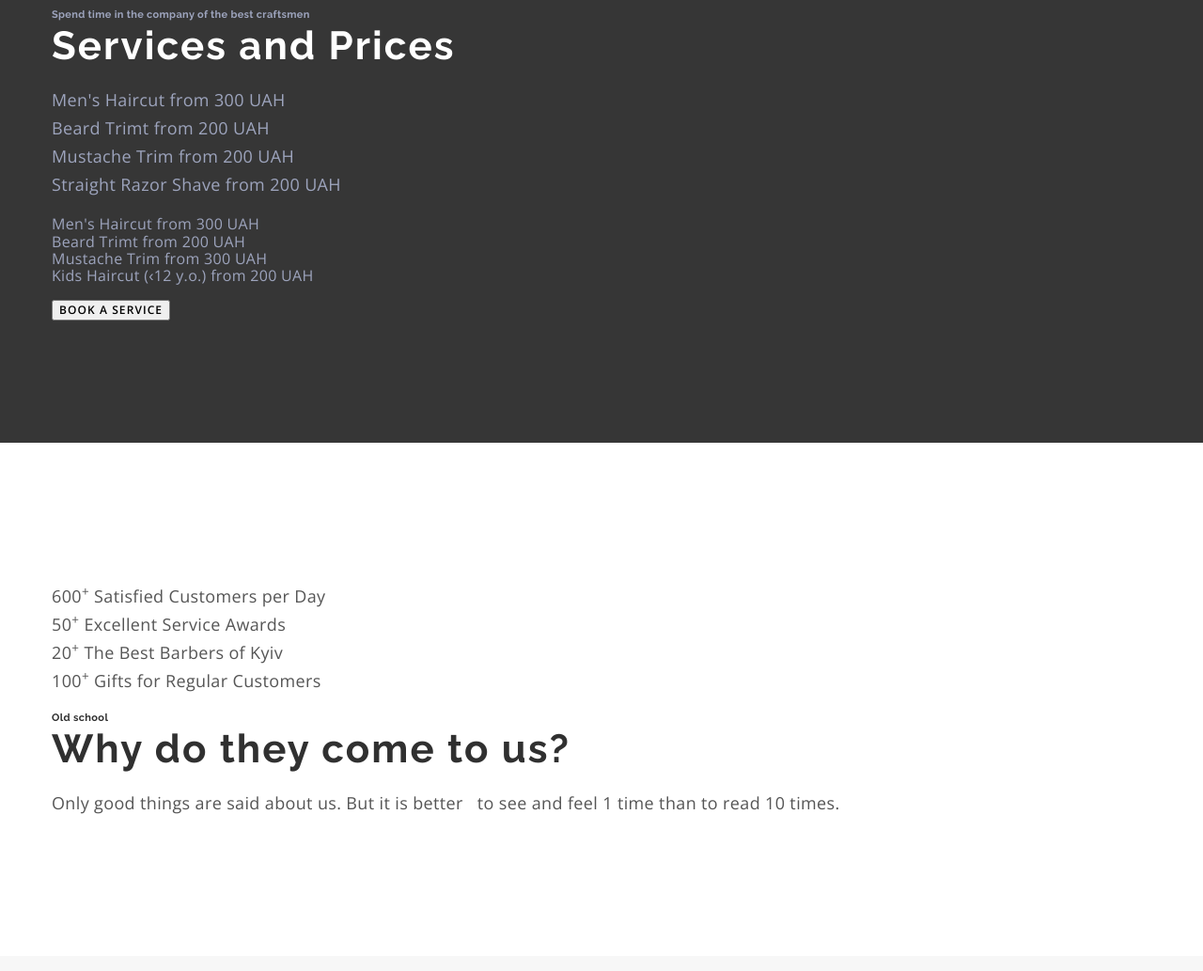
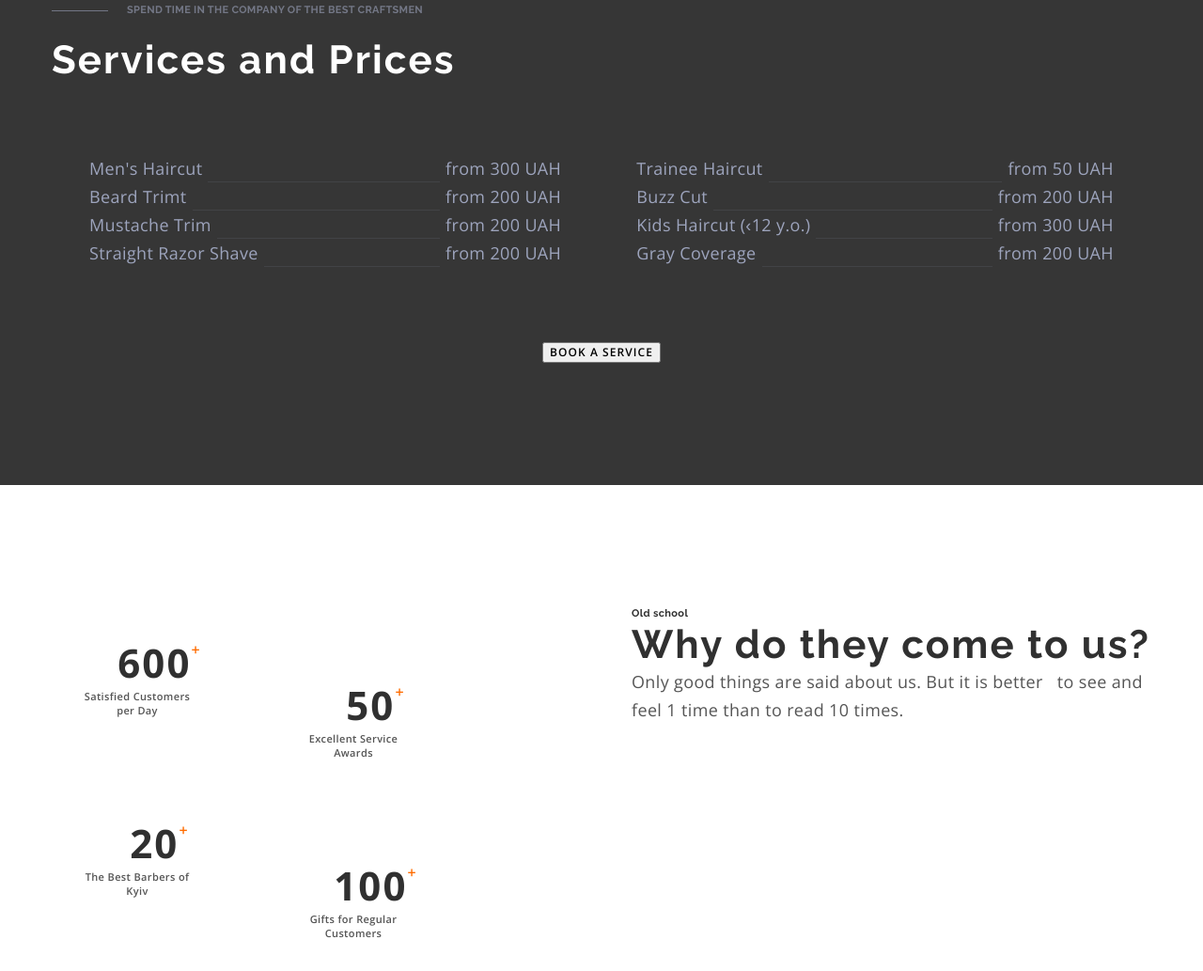
Before and after one commit to maresGoIT/barbershop, a plain HTML site: page index.html in a window 1280 px wide. Shown: the part 1500-2533 px from the top of the page at 94% size. Drawn offline with nearby package versions, Linux system fonts and the light colour scheme.

Commit message:
feat(layout) add padding

```diff
--- a/index.html
+++ b/index.html
@@ -13,12 +13,40 @@
     <link rel="stylesheet" href="./styles.css" />
   </head>
   <body>
+    <!-- Hero Section -->
+    <div class="container header-container">
+      <!-- Logo and Social Links -->
+      <aside class="global-aside">
+        <a href="index.html">
+          <img src="images/logo.svg" alt="Logo" />
+        </a>
+        <div class="global-aside-links">
+          <a
+            class="link social-link"
+            href="https://youtube.com"
+            target="_blank"
+            rel="nofollow noopener noreferrer"
+          >
+            Youtube
+          </a>
+          <a
+            class="link social-link"
+            href="https://instagram.com"
+            target="_blank"
+            rel="nofollow noopener noreferrer"
+          >
+            Instagram
+          </a>
+          <img class="global-aside-separator" src="images/header_section-divider.png" alt="|" />
+        </div>
+      </aside>
+
+      <div class="header-container-content">
         <!-- Header -->
         <header class="global-header">
-      <div class="container">
+          <div class="global-header-container">
             <nav class="main-navigation">
               <ul>
-            <li><a href="#">Logo</a></li>
                 <li><a href="/about.html" class="active">About</a></li>
                 <li><a href="/services.html">Services and Prices</a></li>
                 <li><a href="/barbers.html">Barbers</a></li>
@@ -29,58 +57,35 @@
                 <button class="button global-header-book-btn">BOOK A SERVICE</button>
               </div>
             </nav>
-        <!--
-      <aside class="global-header-aside">
-        <a href="index.html">
-          <img src="images/logo.svg" alt="Logo" />
-        </a>
-
-        <a
-          class="link social-link"
-          href="https://youtube.com"
-          target="_blank"
-          rel="nofollow noopener noreferrer"
-        >
-          Youtube
-        </a>
-        <a
-          class="link social-link active"
-          href="https://instagram.com"
-          target="_blank"
-          rel="nofollow noopener noreferrer"
-        >
-          Instagram
-        </a>
-        <img src="images/header_section-divider.png" alt="|" />
-      </aside>
-      --></div>
+          </div>
         </header>
 
-    <!-- Main Content -->
-    <main>
-      <!-- Hero Section -->
-      <section class="section hero-section">
-        <div class="container">
+        <section class="section global-header-content">
+          <div class="section-description">
             <div class="heading-with-dash">
-            <img src="images/landing-dash.png" alt="-" />
+              <img src="images/dash-light.png" alt="-" class="dash" />
               <h3>
                 <span>A hair salon for men in Kyiv</span>
               </h3>
             </div>
             <h1 class="hero-heading" title="BarberShop">BarberShop</h1>
-          <p class="section-sub-heading">
+            <p class="hero-sub-heading">
               We are experts in trendy men's haircuts. <br />
               We work quickly, carefully, and tastefully.
             </p>
+          </div>
           <div class="control-buttons">
             <button>Prev</button>
             <button>Next</button>
           </div>
+        </section>
       </div>
-      </section>
+    </div>
 
+    <!-- Main Content -->
+    <main>
       <!-- About -->
-      <section class="section section-with-light-bg">
+      <section class="section section--light about-section">
         <div class="container">
           <div class="section-with-two-columns">
             <div class="section-images">
@@ -88,8 +93,9 @@
               <img src="images/about_img2.png" alt="Frizer taie barba" />
             </div>
             <div>
+              <div class="section-description">
                 <div class="heading-with-dash">
-                <img src="images/about-line.png" alt="-" width="60px" height="1px" />
+                  <img src="images/dash-dark.png" alt="-" class="dash" />
                   <h3>About</h3>
                 </div>
                 <h2 class="section-heading">The Best Barbershop in Your City</h2>
@@ -103,6 +109,7 @@
                   that is always on the same wavelength with clients. Therefore, we are always ready
                   to improve everyone who comes to us!
                 </p>
+              </div>
               <button class="button">Book a service</button>
             </div>
           </div>
@@ -110,59 +117,98 @@
       </section>
 
       <!-- Services and Prices -->
-      <section class="section">
+      <section class="section section--dark prices-section">
         <div class="container">
+          <div class="section-description">
+            <div class="heading-with-dash">
+              <img src="images/dash-light.png" alt="-" class="dash" />
               <h3 class="section-sub-heading">Spend time in the company of the best craftsmen</h3>
+            </div>
             <h2>Services and Prices</h2>
-          <ul class="services-list">
+          </div>
+          <div class="prices">
+            <ul class="prices-list">
               <li>
                 <span>Men's Haircut</span>
+                <span class="prices-dash"></span>
+
                 <span>from 300 UAH </span>
               </li>
               <li>
                 <span>Beard Trimt</span>
+                <span class="prices-dash"></span>
+
                 <span>from 200 UAH</span>
               </li>
               <li>
                 <span>Mustache Trim</span>
+                <span class="prices-dash"></span>
+
                 <span>from 200 UAH</span>
               </li>
               <li>
                 <span>Straight Razor Shave</span>
+                <span class="prices-dash"></span>
+
                 <span>from 200 UAH</span>
               </li>
             </ul>
-          <ul>
+            <ul class="prices-list">
               <li>
-              <span>Men's Haircut</span>
-              <span>from 300 UAH </span>
+                <span>Trainee Haircut</span>
+                <span class="prices-dash"></span>
+
+                <span>from 50 UAH </span>
               </li>
               <li>
-              <span>Beard Trimt</span>
+                <span>Buzz Cut</span>
+                <span class="prices-dash"></span>
                 <span>from 200 UAH</span>
               </li>
               <li>
-              <span>Mustache Trim</span>
+                <span>Kids Haircut (&lsaquo;12 y.o.)</span>
+                <span class="prices-dash"></span>
+
                 <span>from 300 UAH</span>
               </li>
               <li>
-              <span>Kids Haircut (&lsaquo;12 y.o.)</span>
+                <span>Gray Coverage</span>
+                <span class="prices-dash"></span>
+
                 <span>from 200 UAH</span>
               </li>
             </ul>
+          </div>
+          <div class="centered-content">
             <button class="button">Book a service</button>
+          </div>
         </div>
       </section>
 
       <!-- Old school -->
-      <section class="section section-with-light-bg">
+      <section class="section section--light why-us-section">
         <div class="container">
-          <ul>
-            <li><span>600</span><sup>+</sup> <span>Satisfied Customers per Day </span></li>
-            <li><span>50</span><sup>+</sup> <span>Excellent Service Awards</span></li>
-            <li><span>20</span><sup>+</sup> <span>The Best Barbers of Kyiv</span></li>
-            <li><span>100</span><sup>+</sup> <span>Gifts for Regular Customers</span></li>
-          </ul>
+          <div class="section-with-two-columns">
+            <div>
+              <div class="why-us-list">
+                <div class="feature">
+                  <h3 class="feature-title">600<sup>+</sup></h3>
+                  <div class="feature-description">Satisfied Customers per Day</div>
+                </div>
+                <div class="feature">
+                  <h3 class="feature-title">50<sup>+</sup></h3>
+                  <div class="feature-description">Excellent Service Awards</div>
+                </div>
+                <div class="feature">
+                  <h3 class="feature-title">20<sup>+</sup></h3>
+                  <div class="feature-description">The Best Barbers of Kyiv</div>
+                </div>
+                <div class="feature">
+                  <h3 class="feature-title">100<sup>+</sup></h3>
+                  <div class="feature-description">Gifts for Regular Customers</div>
+                </div>
+              </div>
+            </div>
             <article>
               <h3>Old school</h3>
               <h2>Why do they come to us?</h2>
@@ -172,10 +218,11 @@
               </p>
             </article>
           </div>
+        </div>
       </section>
 
       <!-- Our Barbers -->
-      <section class="section section-with-light-bg section-with-gray-bg">
+      <section class="section section--light section-with-gray-bg">
         <div class="container">
           <h3 class="section-sub-heading">for true connoisseurs of the atmosphere</h3>
           <h2>Our Barbers</h2>
@@ -202,7 +249,7 @@
       </section>
 
       <!-- Motto -->
-      <section class="section section-with-light-bg">
+      <section class="section section--light">
         <div class="container">
           <h3 class="section-sub-heading">In Latin, "barba" means "beard"</h3>
           <ul>
--- a/reset.css
+++ b/reset.css
@@ -1,43 +1,69 @@
+/*
+  1. Use a more-intuitive box-sizing model.
+*/
+*,
+*::before,
+*::after {
+  box-sizing: border-box;
+}
+/*
+  2. Remove default margin
+*/
+* {
+  margin: 0;
+}
+/*
+  3. Allow percentage-based heights in the application
+*/
+html,
+body {
+  height: 100%;
+}
+/*
+  Typographic tweaks!
+  4. Add accessible line-height
+  5. Improve text rendering
+*/
+body {
+  line-height: 1.5;
+  -webkit-font-smoothing: antialiased;
+}
+/*
+  6. Improve media defaults
+*/
+img,
+picture,
+video,
+canvas,
+svg {
+  display: block;
+  max-width: 100%;
+}
+/*
+  7. Remove built-in form typography styles
+*/
+input,
+button,
+textarea,
+select {
+  font: inherit;
+}
+/*
+  8. Avoid text overflows
+*/
+p,
 h1,
 h2,
 h3,
 h4,
 h5,
 h6 {
-  margin: 0;
+  overflow-wrap: break-word;
 }
-
-html {
-  box-sizing: border-box;
+/*
+  9. Create a root stacking context
+*/
+#root,
+#__next {
+  isolation: isolate;
 }
-
-*,
-*::after,
-*::before {
-  box-sizing: inherit;
-}
-
-img {
-  display: block;
-  max-width: 100%;
-  height: auto;
-}
-
-address {
-  font-style: normal;
-}
-
-.link {
-  text-decoration: none;
-  color: inherit;
-}
-
-.list {
-  list-style: none;
-  padding: 0;
-  margin: 0;
-}
-
-ul {
-  padding-inline-start: 0;
-}
--- a/styles.css
+++ b/styles.css
@@ -3,12 +3,15 @@
 :root {
   --link-color: #ffffff;
   --text-active: #ff6c00;
+  --link-hover-color: #f0883e;
   --link-active-color: #ff6c00;
+  --link-social-color: #303030;
+  --link-social--hover-color: #ff6c00;
   --text-font-family: "Open Sans", sans-serif;
   --heading-font-family: "Raleway", sans-serif;
   --text-color: #9da4bd;
   --text-alternate-color: ##303030;
-  --subheading-color: #9da4bd;
+  --subheading-color: #9da4bd99;
   --heading-color: #ffffff;
   --heading-alternate-color: #303030;
 }
@@ -54,14 +57,44 @@ ul {
   text-transform: uppercase;
 }
 
-.global-header-aside {
+.global-aside {
   background: white;
+  display: flex;
+  flex-direction: column;
+  flex: 0 1 155px;
+  align-items: center;
+  justify-content: space-between;
+  padding: 55px;
+}
+
+.global-aside-links {
+  display: flex;
+  flex-direction: column;
+  align-items: center;
+}
+
+.global-aside-links > * {
+  margin-top: 40px;
+}
+
+.header-container {
+  background: #363636;
+  display: flex;
+}
+
+.header-container-content {
+  flex: 1 0 auto;
+  padding: 40px 55px 40px 100px;
+}
+
+img.dash {
+  width: 60px;
+  height: 1px;
 }
 
 /* Global Header */
 .global-header {
   background: #363636;
-  padding: 40px 55px 40px 100px;
 }
 
 .global-header a {
@@ -70,6 +103,11 @@ ul {
   line-height: 16px;
   font-weight: 600;
   text-decoration: none;
+}
+
+.section.global-header-content {
+  margin-top: 204px;
+  padding: 0;
 }
 
 .global-header-book-btn {
@@ -95,18 +133,29 @@ ul {
   letter-spacing: 0.1em;
 }
 
+.global-header .main-navigation .phone-number {
+  text-transform: uppercase;
+}
+
 .global-header a.active {
   color: var(--link-active-color);
 }
 
-.global-header a.social-link {
+.global-header a:hover,
+.global-header a:focus {
+  color: var(--link-hover-color);
+}
+
+a.social-link {
+  color: var(--link-social-color);
   font-size: 11px;
   line-height: 15px;
   letter-spacing: 0.2em;
 }
 
-.global-header .main-navigation .phone-number {
-  text-transform: uppercase;
+a.social-link:hover,
+a.social-link:focus {
+  color: var(--link-social--hover-color);
 }
 
 /* Section Generic */
@@ -144,7 +193,7 @@ ul {
 .section h3 {
   font-size: 11px;
   line-height: 14.98px;
-  color: var(--text-color);
+  color: var(--subheading-color);
 }
 
 .section h1,
@@ -152,7 +201,7 @@ ul {
   color: var(--heading-color);
 }
 
-.section-with-light-bg {
+.section--light {
   background: #ffffff;
   color: #555555;
   font-style: normal;
@@ -161,31 +210,20 @@ ul {
   line-height: 30px;
 }
 
-.section-with-light-bg h1,
-.section-with-light-bg h2,
-.section-with-light-bg h3 {
+.section--light h1,
+.section--light h2,
+.section--light h3 {
   color: var(--heading-alternate-color);
 }
 
 .heading-with-dash {
   display: flex;
-}
-
-.heading-with-dash img {
-  align-self: center;
+  align-items: center;
 }
 
 .heading-with-dash h3 {
   margin-left: 20px;
   text-transform: uppercase;
-}
-
-/* Hero Section */
-.hero-section {
-  background: #363636;
-  padding-top: 140px;
-  padding-bottom: 40px;
-  padding-left: 100px;
 }
 
 .hero-heading {
@@ -211,8 +249,7 @@ ul {
   line-height: 26px;
   letter-spacing: 0.02em;
 }
-
-.section-sub-heading {
+.section-description > * + * {
   margin-top: 20px;
 }
 
@@ -224,11 +261,11 @@ ul {
   display: flex;
 }
 
-.section-with-two-columns div:nth-child(2) {
+.section-with-two-columns > *:nth-child(2) {
   margin-left: 64px;
 }
 
-.section-with-two-columns > div {
+.section-with-two-columns > * {
   flex: 0 1 50%;
 }
 
@@ -238,6 +275,54 @@ ul {
 
 .section-images img + img {
   margin-left: 30px;
+}
+
+.about-section .button {
+  margin-top: 40px;
+}
+/* Why Us */
+
+.why-us-list {
+  display: flex;
+  flex-wrap: wrap;
+}
+
+.why-us-list .feature {
+  width: 170px;
+  text-align: center;
+  margin: 30px;
+}
+
+.why-us-list .feature:nth-child(2n) {
+  margin-top: 75px;
+}
+
+.why-us-list .feature-title {
+  font-family: "Open Sans";
+  font-weight: 700;
+  font-size: 42px;
+  line-height: 57px;
+  letter-spacing: 0.05em;
+}
+
+.why-us-list .feature-title sup {
+  color: var(--text-active);
+  font-family: "Open Sans";
+  font-style: normal;
+  font-weight: 600;
+  font-size: 16px;
+  line-height: 22px;
+  top: -24px;
+}
+
+.why-us-list .feature-description {
+  width: 122px;
+  font-family: "Open Sans";
+  font-style: normal;
+  font-weight: 600;
+  font-size: 11px;
+  line-height: 15px;
+  text-align: center;
 }
 
 /* List */
@@ -265,10 +350,47 @@ ul {
   color: var(--text-active);
 }
 
-.services-list {
+.prices-section .button {
+  margin-top: 50px;
+}
+
+.prices {
+  margin-top: 46px;
+  display: flex;
+}
+
+.prices-list {
+  flex: 1 0 auto;
   font-weight: 400;
   font-size: 18px;
   line-height: 30px;
   letter-spacing: 0.02em;
   color: var(--text-color);
+  padding: 30px 40px;
 }
+
+.prices-list li {
+  display: flex;
+  justify-content: space-between;
+  align-items: flex-end;
+}
+
+.prices-list li span {
+  flex: 0 1 content;
+}
+
+.prices-list li .prices-dash {
+  flex: 1 0 auto;
+  height: 1px;
+  background: #9da4bd1f;
+}
+
+.prices-list li > span + span {
+  margin-left: 6px;
+}
+
+.centered-content {
+  display: flex;
+  align-items: center;
+  justify-content: center;
+}
```
Also changed, not shown: images/dash-dark.png (renamed from images/about-line.png), images/dash-light.png (renamed from images/landing-dash.png), images/dash-prices.png (added). Lines whose indentation alone changed are shown as unchanged.
